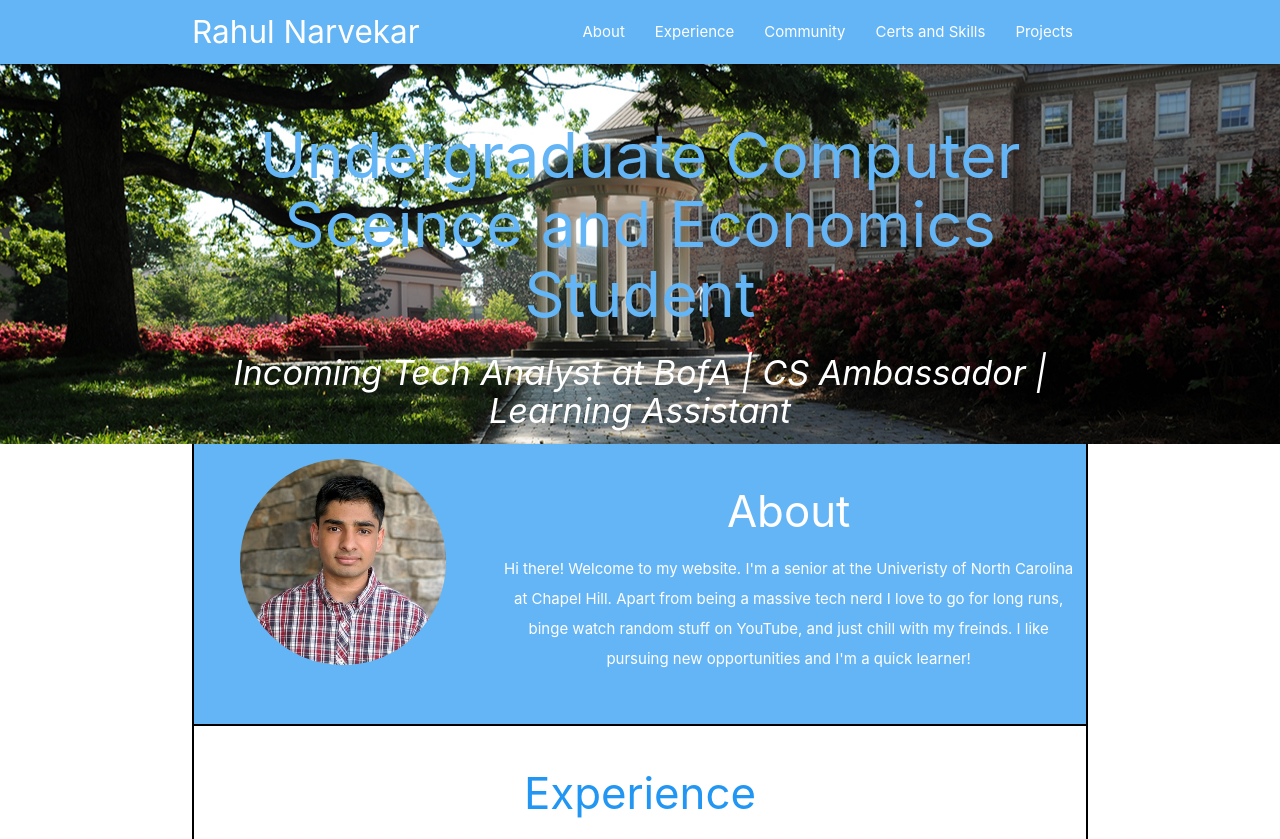
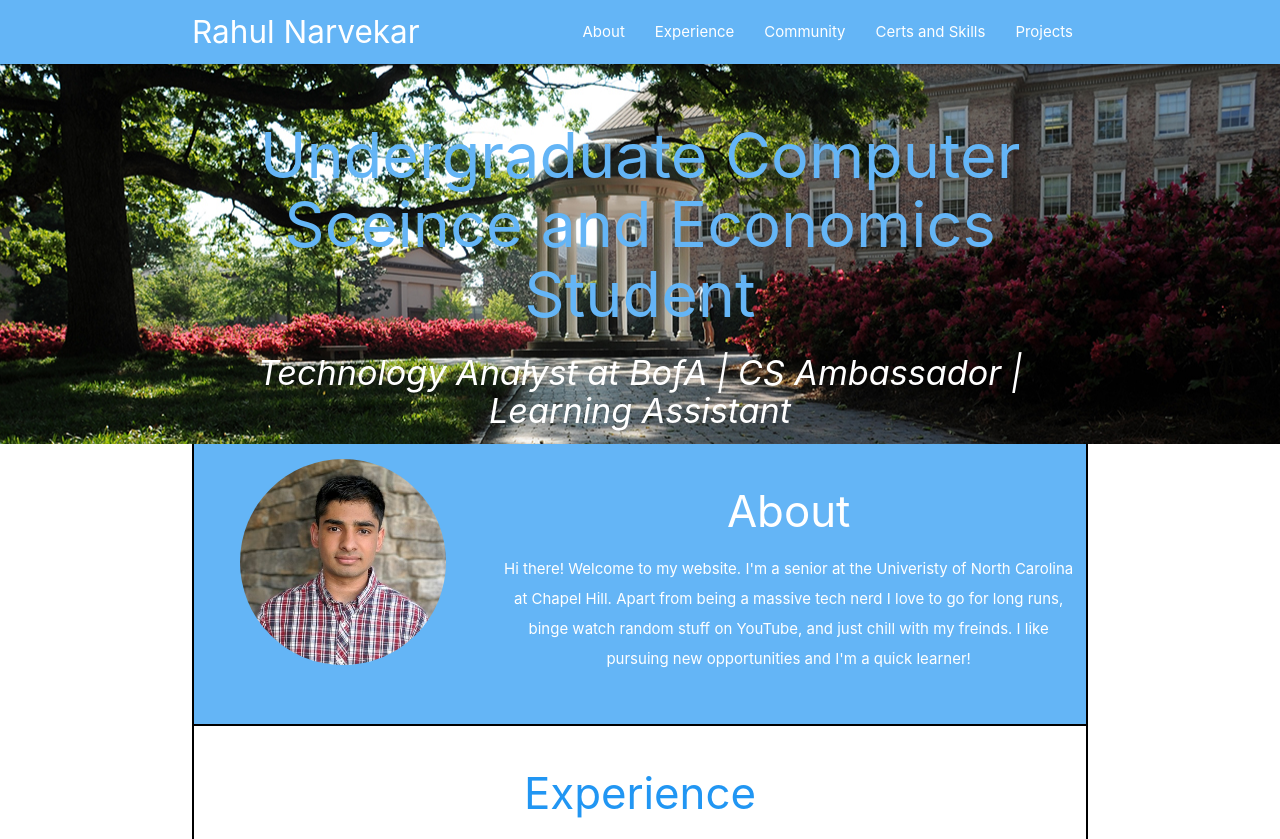
Before and after one commit to RahulUNC/RahulUNC.github.io, a website: page index.html in a window 1280 px wide. Shown: the top 839 px of the page. Drawn offline with nearby package versions, Linux system fonts and the light colour scheme.

Commit message:
headline

```diff
--- a/index.html
+++ b/index.html
@@ -37,7 +37,7 @@
       <div class="container">
         <br><br>
         <h1 class="header center blue-text text-lighten-2">Undergraduate Computer Sceince and Economics Student</h1>
-        <h4 class="title is-4 center white-text"><em>Incoming Tech Analyst at BofA | CS Ambassador | Learning Assistant</em></h4>
+        <h4 class="title is-4 center white-text"><em>Technology Analyst at BofA | CS Ambassador | Learning Assistant</em></h4>
         <br>
       </div>
     </div>
```
